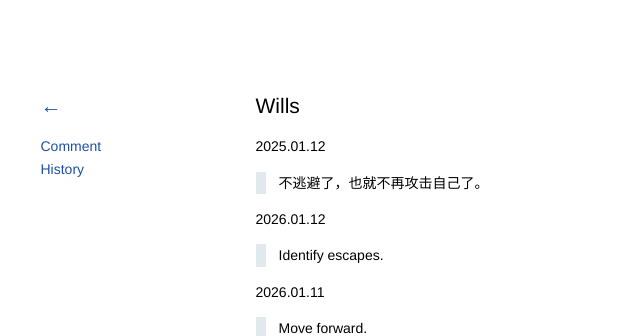
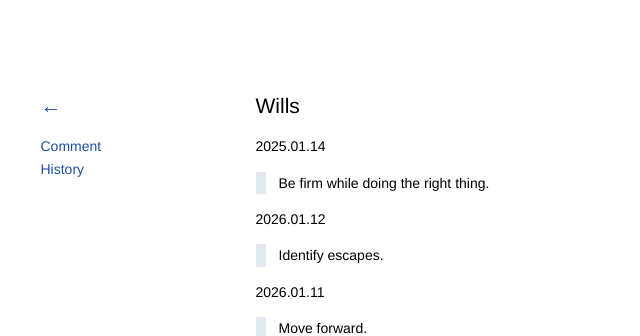
Before and after one commit to kidlj/awei, a Jekyll site: the page built from _wiki/wills.md, in a window 1280 px wide and 900 px high. Shown: the top 336 px of the window, without its empty margins (92-732 px from the left). Built offline with Jekyll 4.4.1, drawn with Linux system fonts in a browser that asks for light colours.

Commit message:
update wills

```diff
--- a/_wiki/wills.md
+++ b/_wiki/wills.md
@@ -2,9 +2,9 @@
 title: Wills
 ---
 
-2025.01.12
+2025.01.14
 
-> 不逃避了，也就不再攻击自己了。
+> Be firm while doing the right thing.
 
 2026.01.12
 
```
